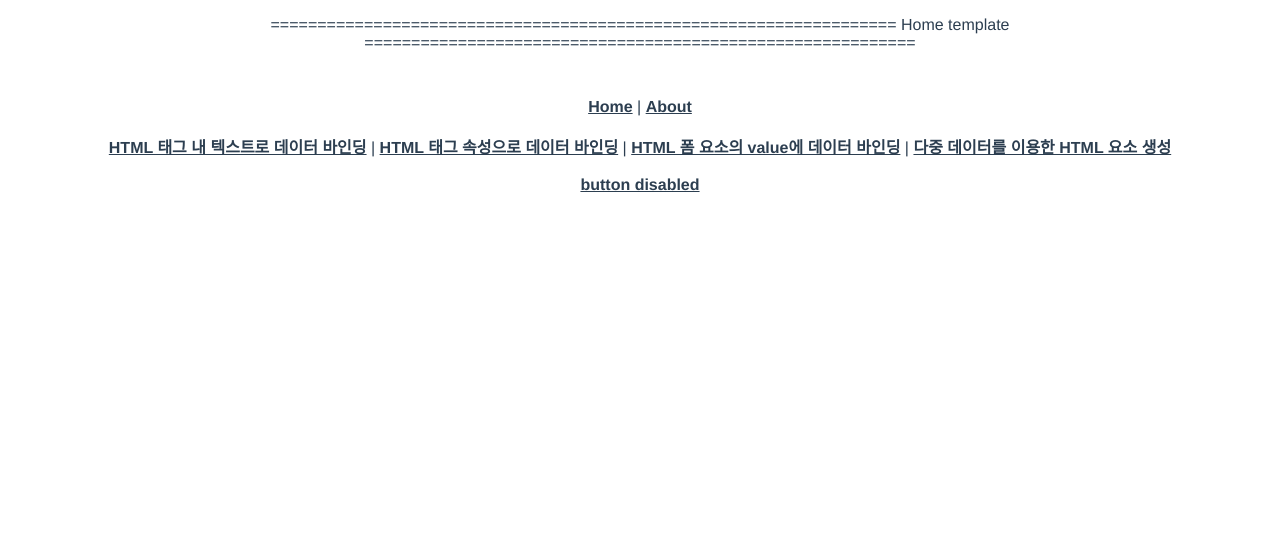
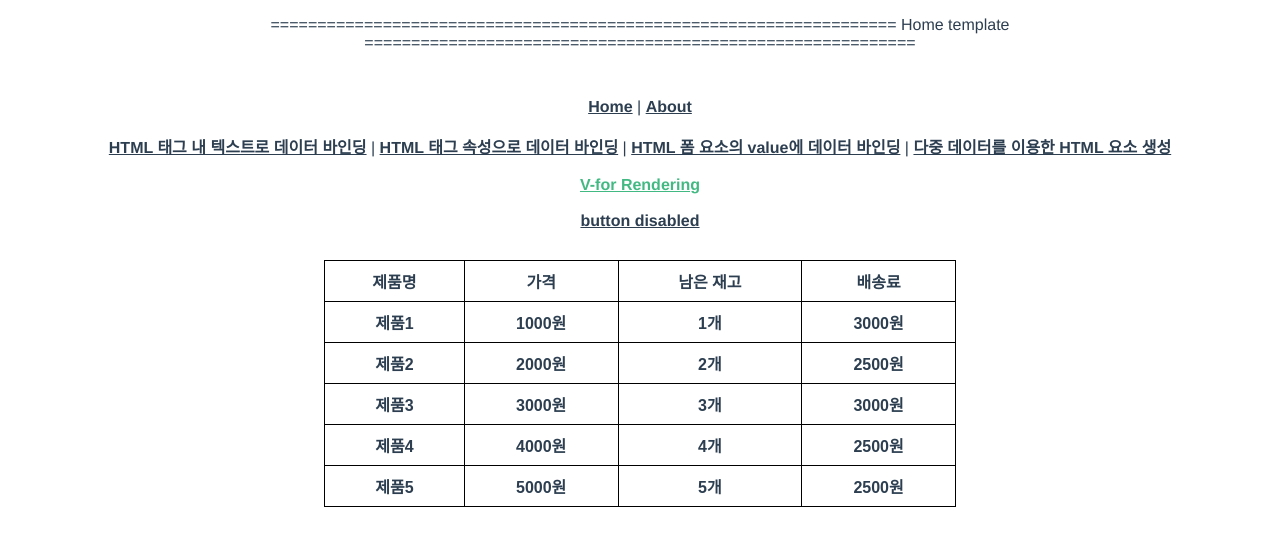
Before and after one commit to LeticiaKang/PracticeCuriosities, a Vue app in the folder vue-project-01/: page /listRendering in a window 1280 px wide. Shown: the top 546 px of the page. Built offline with nearby package versions, Linux system fonts and the light colour scheme.

Commit message:
[프로젝트 투입 일주인 전] 5장. v-for을 이용한 리스트 랜더링
<tag v-for="item in times" :key="item">

```diff
--- a/vue-project-01/src/App.vue
+++ b/vue-project-01/src/App.vue
@@ -14,6 +14,9 @@
     <router-link to="/dataBindingValue">HTML 폼 요소의 value에 데이터 바인딩</router-link> |
     <!-- <p> =================================================================== About template =========================================================== </p> 구분석 -->
     <router-link to="/dataBindingMultiData">다중 데이터를 이용한 HTML 요소 생성</router-link>
+    <br>
+    <br>
+    <router-link to="/listRendering">V-for Rendering</router-link>
     <br>
     <br>
     <router-link to="/dataBindingButton">button disabled</router-link>
--- a/vue-project-01/src/router/index.js
+++ b/vue-project-01/src/router/index.js
@@ -20,7 +20,11 @@ const routes = [
   createDataBindingRoute('Value', 'Value'),
   createDataBindingRoute('MultiData', 'MultiData'),
   createDataBindingRoute('Button', 'Button'),
-
+  {
+    path: '/listRendering',
+    name: 'listRendering',
+    component: () => import('../views/ListRendering.vue'),
+  }
 ]
 
 const router = createRouter({
--- /dev/null
+++ b/vue-project-01/src/views/ListRendering.vue
@@ -0,0 +1,51 @@
+<template>
+  <div>
+    <table >
+      <thead>
+        <th>제품명</th>
+        <th>가격</th>
+        <th>남은 재고</th>
+        <th>배송료</th>
+      </thead>
+      <tbody>
+        <tr v-for="item in items" :key="item">
+          <th>{{item.product}}</th>
+          <th>{{item.price}}원</th>
+          <th>{{item.stock}}개</th>
+          <th>{{item.shipment}}원</th>
+        </tr>
+    </tbody>
+    </table>
+  </div>
+</template>
+
+<script>
+export default {
+  data() {
+    const items = [
+      { product: '제품1', price: 1000, stock: 1, shipment: 3000 },
+      { product: '제품2', price: 2000, stock: 2, shipment: 2500 },
+      { product: '제품3', price: 3000, stock: 3, shipment: 3000 },
+      { product: '제품4', price: 4000, stock: 4, shipment: 2500 },
+      { product: '제품5', price: 5000, stock: 5, shipment: 2500 },
+  ]
+    return {
+      items
+    }
+  },
+}
+</script>
+<style scoped>
+  table {
+    font-family: arial, sans-serif;
+    border-collapse: collapse;
+    width: 50%;
+    text-align: center;
+    margin:auto;
+  }
+  tr, th {
+    border: 1px solid #000000;
+    text-align: center;
+    padding: 8px;
+  }
+</style>
```
